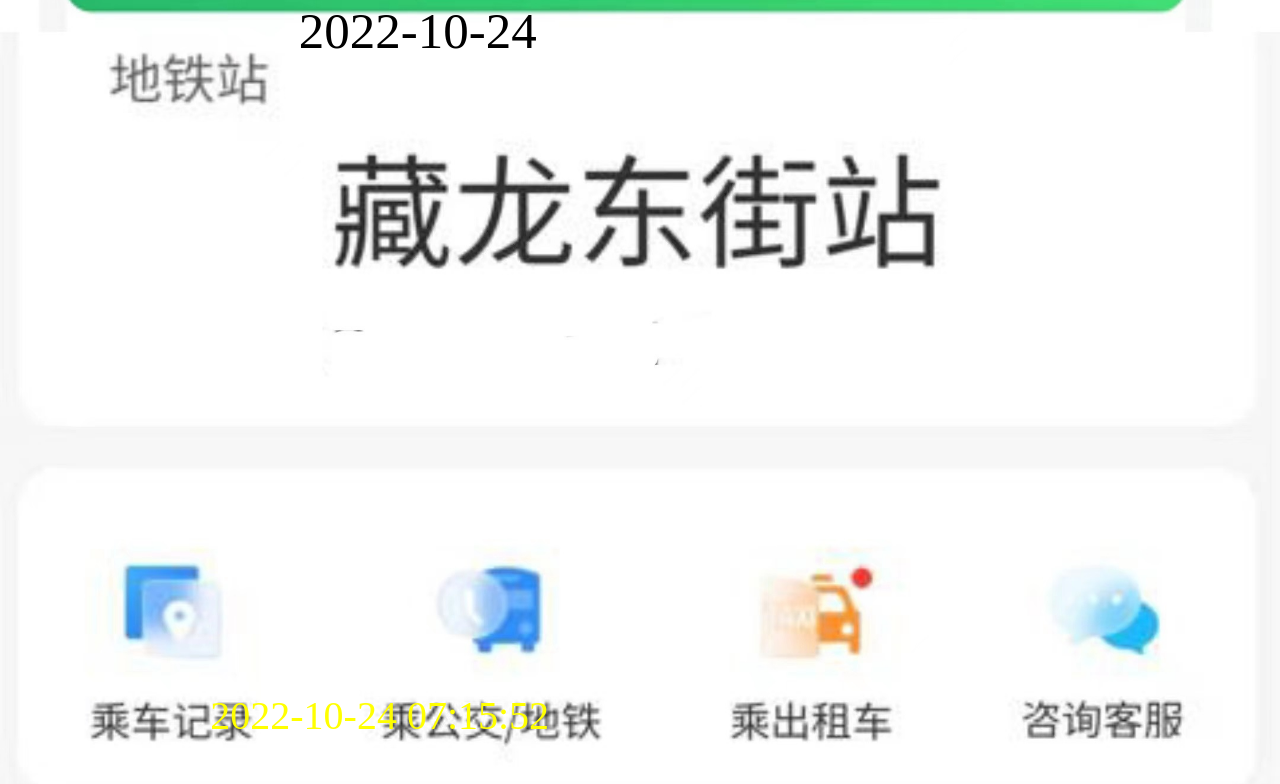
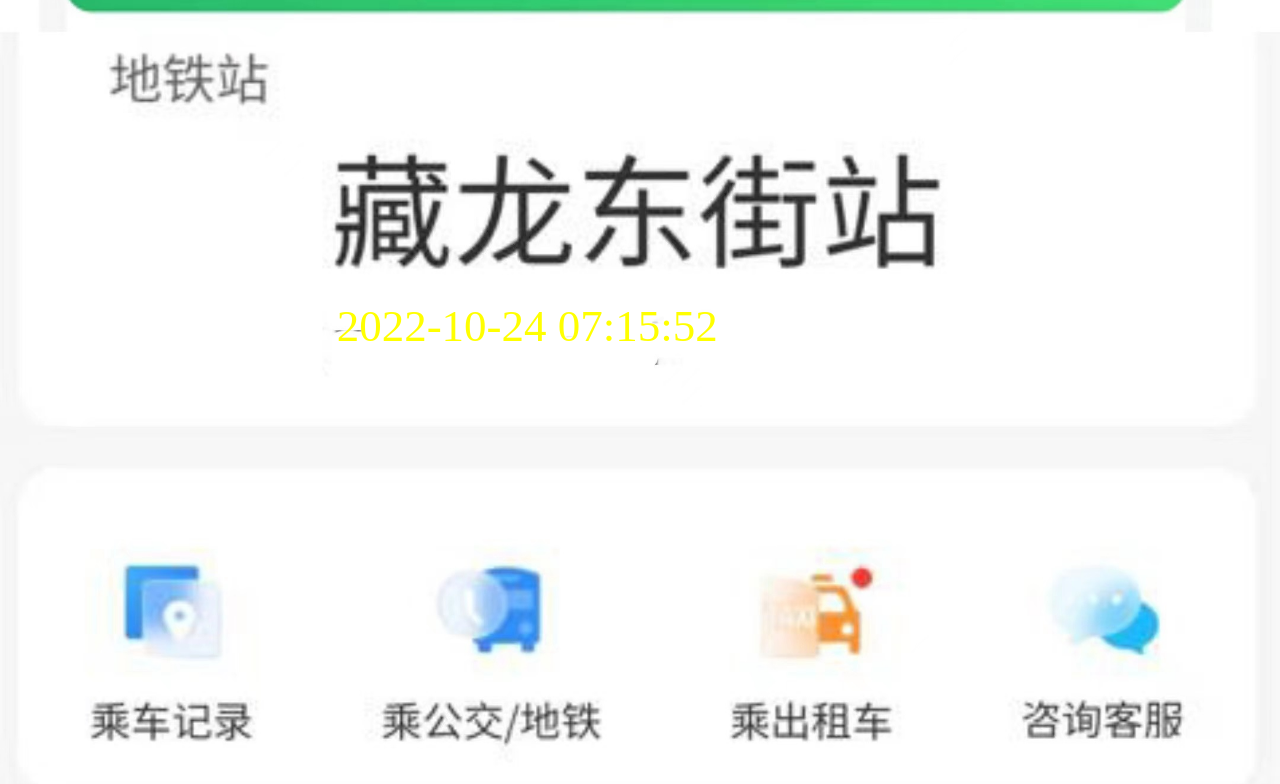
Before and after one commit to Joseffestan/SubwayCode, a plain HTML site: page index.html in a window 1280 px wide. Shown: the part 959-1743 px from the top of the page. Drawn offline with Linux system fonts and the light colour scheme.

Commit message:
Update index.html

```diff
--- a/index.html
+++ b/index.html
@@ -90,8 +90,8 @@ setInterval("fun2(show_time2)",0.11);
 </script>
 <style>
 	.container{
-		margin-top: 76%;
-		margin-left: 23%;
+		margin-top: 65%;
+		margin-left: 11%;
 		text-align: left;
 		color:black;
 		font-size: 51px;
@@ -99,11 +99,11 @@ setInterval("fun2(show_time2)",0.11);
 		font-family:italic;
 		}
 	.container2{
-		margin-top: 50%;
-		margin-left: 16%;
+		margin-top: 30%;
+		margin-left: 26%;
 		text-align: left;
 		color:yellow;
-		font-size: 40px;
+		font-size: 45px;
 		font:italic;
 		}
 
```
